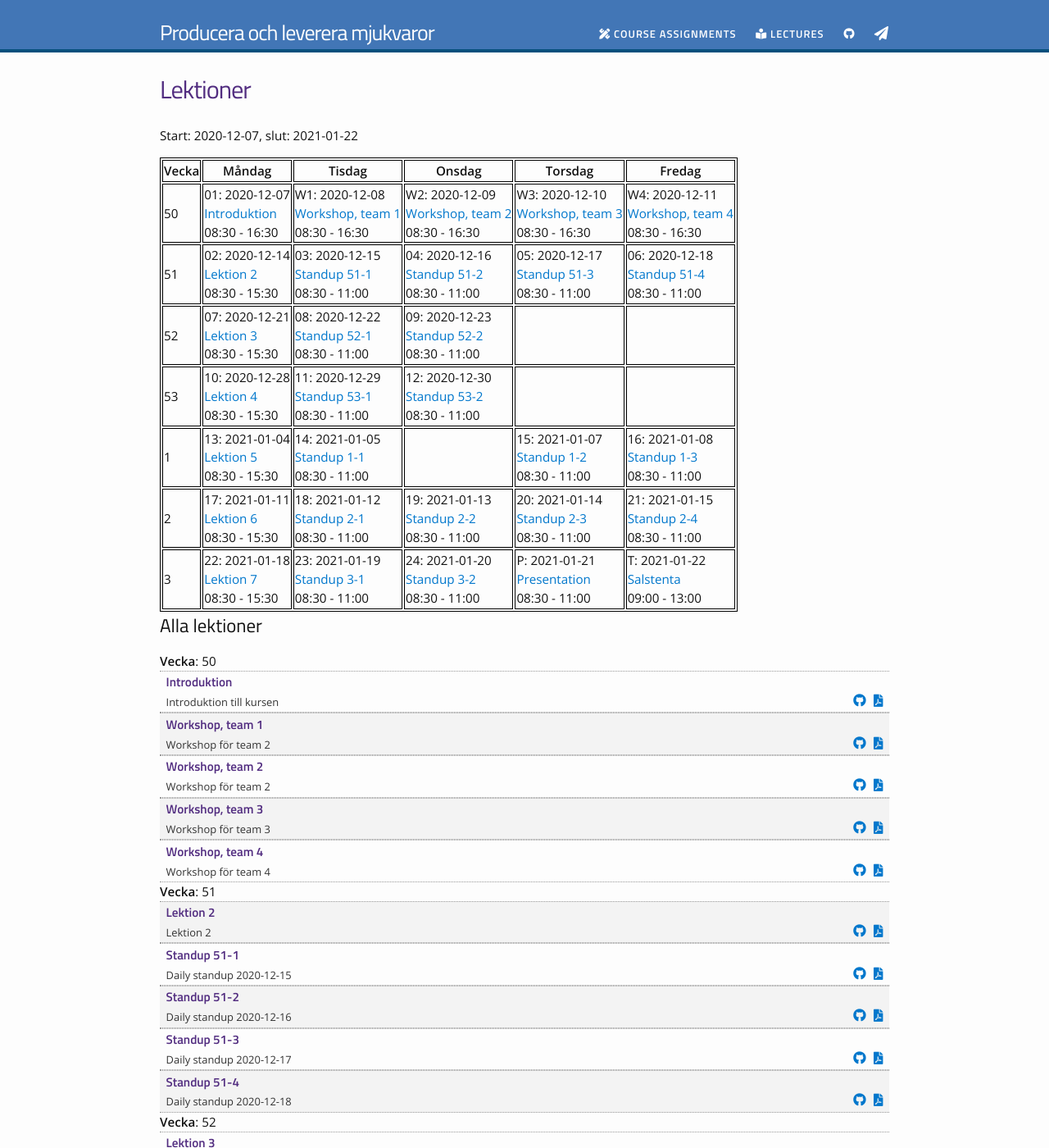
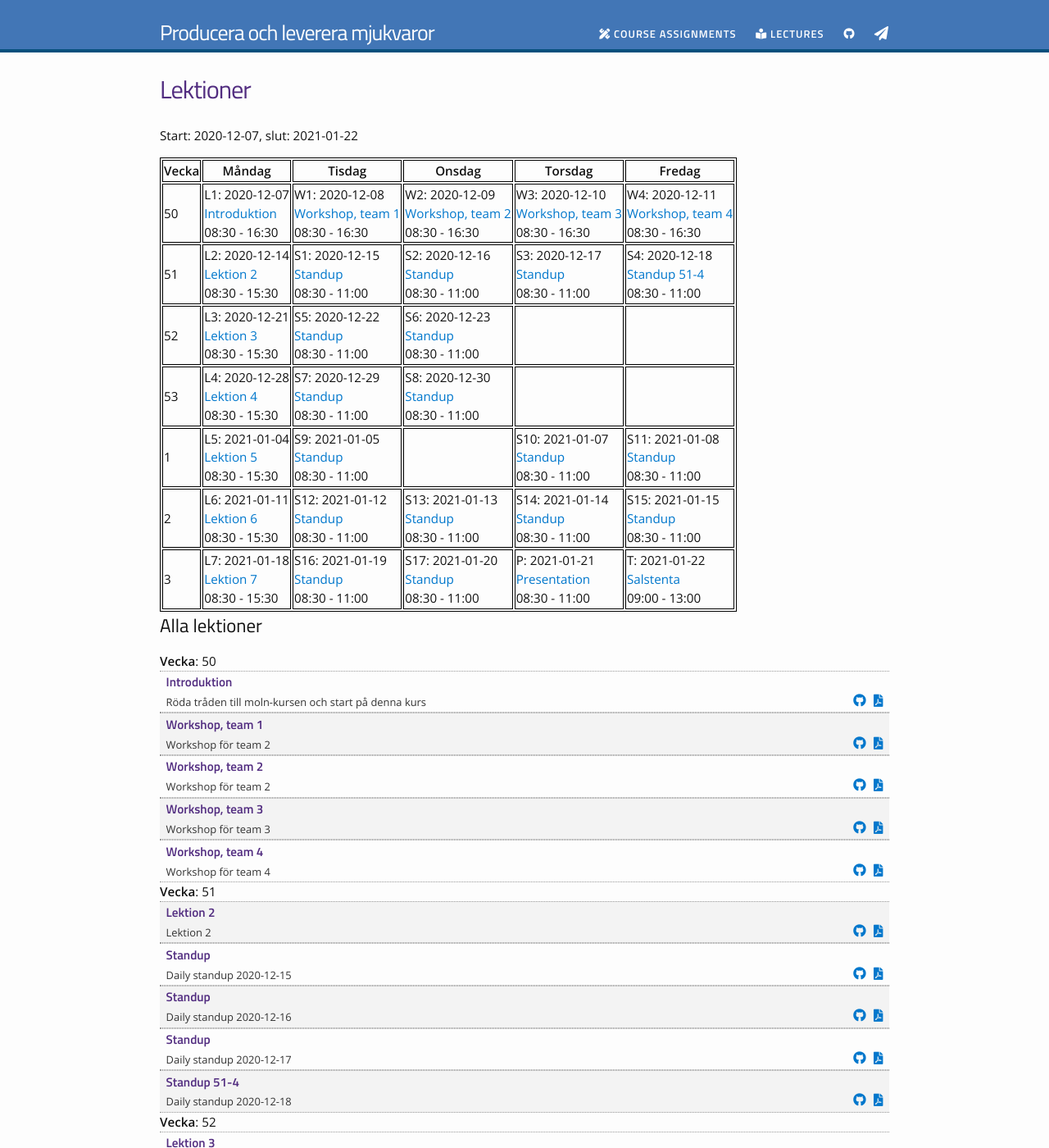
Before and after one commit to PGBSNH19/course-producera-leverera, a Jekyll site: the page built from lectures.md, in a window 1280 px wide and 1400 px high. Shown: the whole window at 82% size. Built offline with Jekyll 4.4.1, drawn with Linux system fonts in a browser that asks for light colours; nearby versions of some CDN libraries; some of the changed text lies outside the part shown.

Commit message:
Initial lecture page

```diff
--- a/_data/lectures.yml
+++ b/_data/lectures.yml
@@ -3,7 +3,7 @@
   days:
   - day: 2020-12-07
     lecture: "Introduktion"
-    number: "01"
+    number: "L1"
     slug: lecture_01
     start-time: "08:30"
     end-time: "16:30"
@@ -11,7 +11,7 @@
     length: 420
     filename: Untitled
     dirname: untitled-lecture
-    description: "Introduktion till kursen"
+    description: "Röda tråden till moln-kursen och start på denna kurs"
   - day: 2020-12-08
     lecture: "Workshop, team 1"
     number: "W1"
@@ -57,7 +57,7 @@
   days:
   - day: 2020-12-14
     lecture: "Lektion 2"
-    number: "02"
+    number: "L2"
     slug: lecture_02
     start-time: "08:30"
     end-time: "15:30"
@@ -66,8 +66,8 @@
     dirname: untitled-lecture
     description: "Lektion 2"
   - day : 2020-12-15
-    lecture: "Standup 51-1"
-    number: "03"
+    lecture: "Standup"
+    number: "S1"
     slug: standup
     start-time: "08:30"
     end-time: "11:00"
@@ -76,8 +76,8 @@
     dirname: untitled-lecture
     description: "Daily standup 2020-12-15"
   - day: 2020-12-16
-    lecture: "Standup 51-2"
-    number: "04"
+    lecture: "Standup"
+    number: "S2"
     slug: standup
     start-time: "08:30"
     end-time: "11:00"
@@ -86,8 +86,8 @@
     dirname: untitled-lecture
     description: "Daily standup 2020-12-16"
   - day: 2020-12-17
-    lecture: "Standup 51-3"
-    number: "05"
+    lecture: "Standup"
+    number: "S3"
     slug: standup
     start-time: "08:30"
     end-time: "11:00"
@@ -97,7 +97,7 @@
     description: "Daily standup 2020-12-17"
   - day: 2020-12-18
     lecture: "Standup 51-4"
-    number: "06"
+    number: "S4"
     slug: standup
     start-time: "08:30"
     end-time: "11:00"
@@ -110,7 +110,7 @@
   days:
   - day: 2020-12-21
     lecture: "Lektion 3"
-    number: "07"
+    number: "L3"
     slug: lecture_03
     start-time: "08:30"
     end-time: "15:30"
@@ -119,8 +119,8 @@
     dirname: untitled-lecture
     description: "Lektion 3"
   - day: 2020-12-22
-    lecture: "Standup 52-1"
-    number: "08"
+    lecture: "Standup"
+    number: "S5"
     slug: standup
     start-time: "08:30"
     end-time: "11:00"
@@ -129,8 +129,8 @@
     dirname: untitled-lecture
     description: "Daily standup 2020-12-22"
   - day: 2020-12-23
-    lecture: "Standup 52-2"
-    number: "09"
+    lecture: "Standup"
+    number: "S6"
     slug: standup
     start-time: "08:30"
     end-time: "11:00"
@@ -147,7 +147,7 @@
   days:
   - day: 2020-12-28
     lecture: "Lektion 4"
-    number: "10"
+    number: "L4"
     slug: lecture_04
     start-time: "08:30"
     end-time: "15:30"
@@ -156,8 +156,8 @@
     dirname: untitled-lecture
     description: "Lektion 4"
   - day: 2020-12-29
-    lecture: "Standup 53-1"
-    number: "11"
+    lecture: "Standup"
+    number: "S7"
     slug: standup
     start-time: "08:30"
     end-time: "11:00"
@@ -166,8 +166,8 @@
     dirname: untitled-lecture
     description: "Daily standup 2020-12-29"
   - day: 2020-12-30
-    lecture: "Standup 53-2"
-    number: "12"
+    lecture: "Standup"
+    number: "S8"
     slug: standup
     start-time: "08:30"
     end-time: "11:00"
@@ -184,7 +184,7 @@
   days:
   - day: 2021-01-04
     lecture: "Lektion 5"
-    number: "13"
+    number: "L5"
     slug: lecture_05
     start-time: "08:30"
     end-time: "15:30"
@@ -193,8 +193,8 @@
     dirname: untitled-lecture
     description: "Lektion 5"
   - day: 2021-01-05
-    lecture: "Standup 1-1"
-    number: "14"
+    lecture: "Standup"
+    number: "S9"
     slug: standup
     start-time: "08:30"
     end-time: "11:00"
@@ -205,8 +205,8 @@
   - day: 2021-01-06
     lecture: null
   - day: 2021-01-07
-    lecture: "Standup 1-2"
-    number: "15"
+    lecture: "Standup"
+    number: "S10"
     slug: standup
     start-time: "08:30"
     end-time: "11:00"
@@ -215,8 +215,8 @@
     dirname: untitled-lecture
     description: "Daily standup 2021-01-07"
   - day: 2021-01-08
-    lecture: "Standup 1-3"
-    number: "16"
+    lecture: "Standup"
+    number: "S11"
     slug: standup
     start-time: "08:30"
     end-time: "11:00"
@@ -229,7 +229,7 @@
   days:
   - day: 2021-01-11
     lecture: "Lektion 6"
-    number: "17"
+    number: "L6"
     slug: lecture_06
     start-time: "08:30"
     end-time: "15:30"
@@ -238,8 +238,8 @@
     dirname: untitled-lecture
     description: "Lektion 6"
   - day: 2021-01-12
-    lecture: "Standup 2-1"
-    number: "18"
+    lecture: "Standup"
+    number: "S12"
     slug: standup
     start-time: "08:30"
     end-time: "11:00"
@@ -248,8 +248,8 @@
     dirname: untitled-lecture
     description: "Daily standup 2021-01-12"
   - day: 2021-01-13
-    lecture: "Standup 2-2"
-    number: "19"
+    lecture: "Standup"
+    number: "S13"
     slug: standup
     start-time: "08:30"
     end-time: "11:00"
@@ -258,8 +258,8 @@
     dirname: untitled-lecture
     description: "Daily standup 2021-01-13"
   - day: 2021-01-14
-    lecture: "Standup 2-3"
-    number: "20"
+    lecture: "Standup"
+    number: "S14"
     slug: standup
     start-time: "08:30"
     end-time: "11:00"
@@ -268,8 +268,8 @@
     dirname: untitled-lecture
     description: "Daily standup 2021-01-14"
   - day: 2021-01-15
-    lecture: "Standup 2-4"
-    number: "21"
+    lecture: "Standup"
+    number: "S15"
     slug: standup
     start-time: "08:30"
     end-time: "11:00"
@@ -282,7 +282,7 @@
   days:
   - day: 2021-01-18
     lecture: "Lektion 7"
-    number: "22"
+    number: "L7"
     slug: lecture_07
     start-time: "08:30"
     end-time: "15:30"
@@ -291,8 +291,8 @@
     dirname: untitled-lecture
     description: "Lektion 7"
   - day: 2021-01-19
-    lecture: "Standup 3-1"
-    number: "23"
+    lecture: "Standup"
+    number: "S16"
     slug: standup
     start-time: "08:30"
     end-time: "11:00"
@@ -301,8 +301,8 @@
     dirname: untitled-lecture
     description: "Daily standup 2021-01-19"
   - day: 2021-01-20
-    lecture: "Standup 3-2"
-    number: "24"
+    lecture: "Standup"
+    number: "S17"
     slug: standup
     start-time: "08:30"
     end-time: "11:00"
```
Also changed, not shown: lectures/lecture_01.md (+52 -2 lines), _images/draft.png (added).
